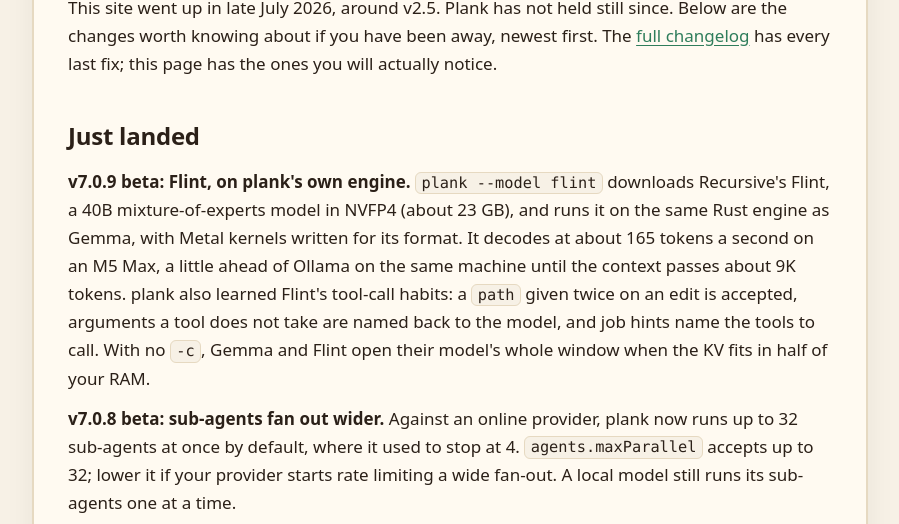
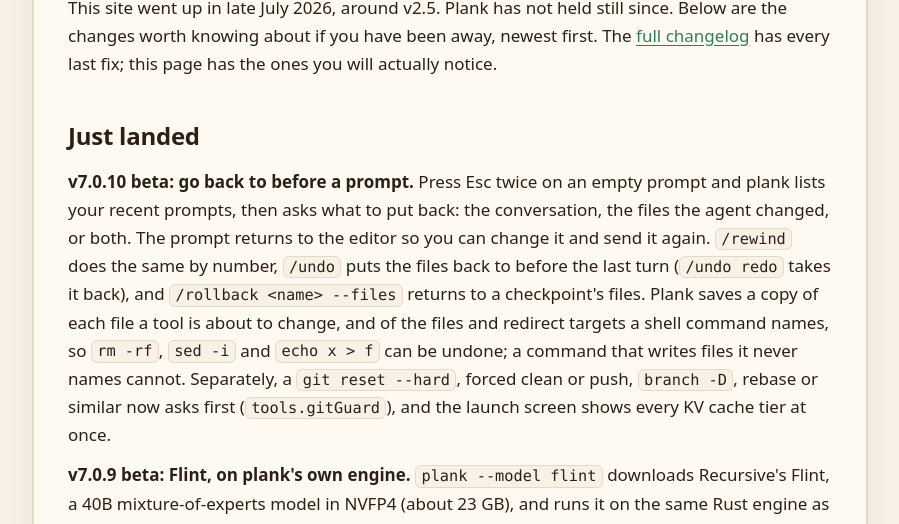
Before and after one commit to aovestdipaperino/plank, a plain HTML site: page site/whats-new.html in a window 1280 px wide. Shown: the part 228-752 px from the top of the page, without its empty margins (190-1089 px from the left). Drawn offline with Linux system fonts and the light colour scheme.

Commit message:
Release v7.0.10 beta: go back to before a prompt
Esc Esc and /rewind return to before an earlier prompt (the conversation,
the files the agent changed, or both), /undo puts back what a turn
changed, and a git command that discards work or rewrites history now asks
first.

Co-Authored-By: Claude Sonnet 5.5 <noreply@anthropic.com>

```diff
--- a/site/whats-new.html
+++ b/site/whats-new.html
@@ -139,6 +139,21 @@ href="https://github.com/aovestdipaperino/plank/blob/main/CHANGELOG.md">full
 changelog</a> has every last fix; this page has the ones you will
 actually notice.</p>
 <h2 id="just-landed">Just landed</h2>
+<p><strong>v7.0.10 beta: go back to before a prompt.</strong> Press Esc
+twice on an empty prompt and plank lists your recent prompts, then asks
+what to put back: the conversation, the files the agent changed, or both.
+The prompt returns to the editor so you can change it and send it again.
+<code>/rewind</code> does the same by number, <code>/undo</code> puts the
+files back to before the last turn (<code>/undo redo</code> takes it
+back), and <code>/rollback &lt;name&gt; --files</code> returns to a
+checkpoint's files. Plank saves a copy of each file a tool is about to
+change, and of the files and redirect targets a shell command names, so
+<code>rm -rf</code>, <code>sed -i</code> and <code>echo x &gt; f</code>
+can be undone; a command that writes files it never names cannot.
+Separately, a <code>git reset --hard</code>, forced clean or push,
+<code>branch -D</code>, rebase or similar now asks first
+(<code>tools.gitGuard</code>), and the launch screen shows every KV cache
+tier at once.</p>
 <p><strong>v7.0.9 beta: Flint, on plank's own engine.</strong>
 <code>plank --model flint</code> downloads Recursive's Flint, a 40B
 mixture-of-experts model in NVFP4 (about 23 GB), and runs it on the same
```
Also changed, not shown: site/index.html (+1 -1 lines), 3 other files.
